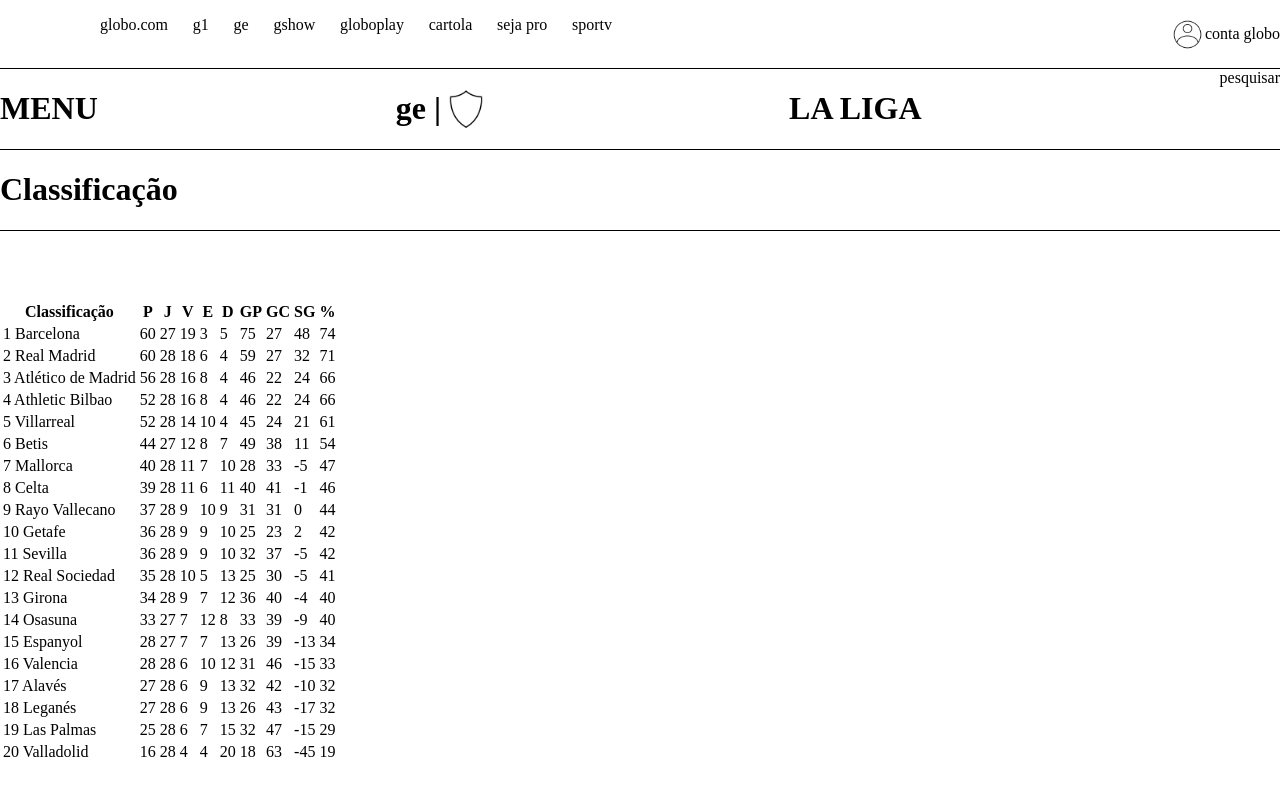
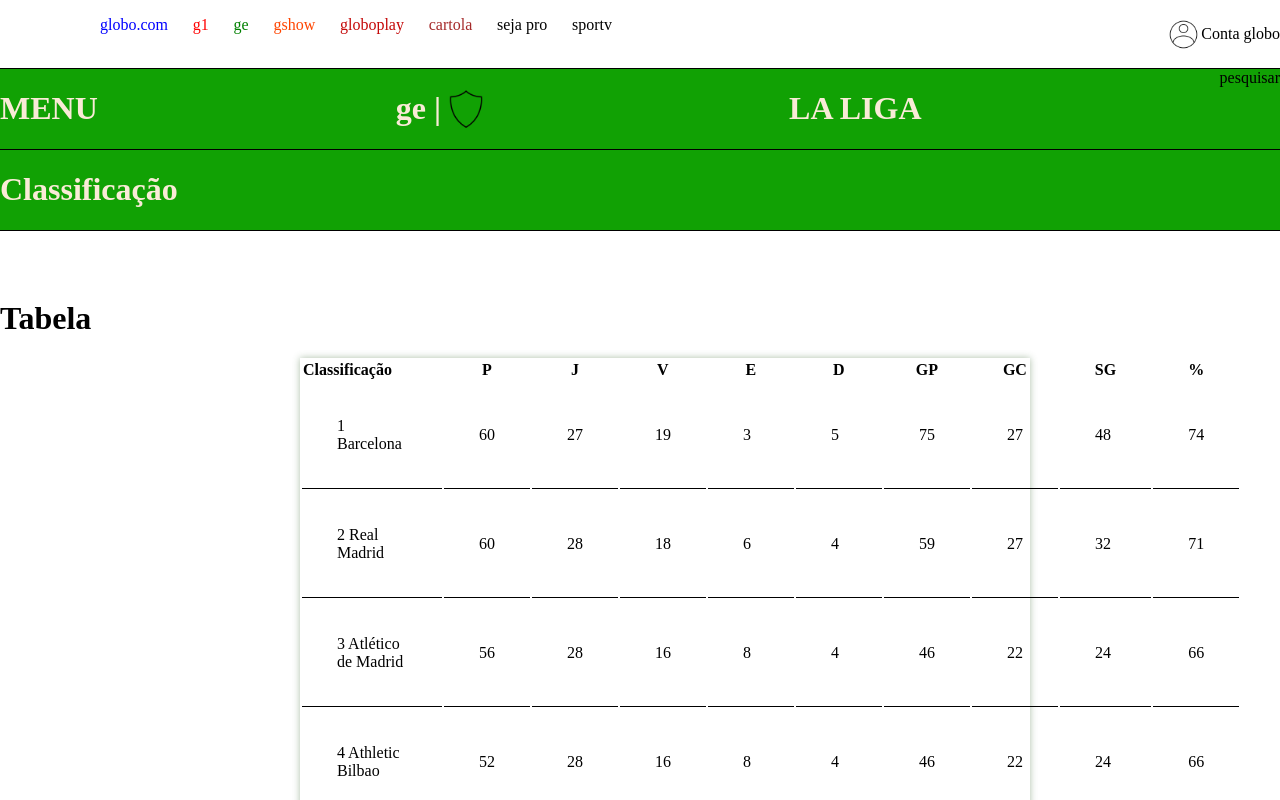
Before and after one commit to pedroitl/tabela-campeonato, a plain HTML site: page index.html in a window 1280 px wide. Shown: the top 800 px of the page. Drawn offline with Linux system fonts and the light colour scheme.

Commit message:
update style and fixing errors

```diff
--- a/index.html
+++ b/index.html
@@ -10,18 +10,18 @@
     <header>
         <div class="header-main">
             <div class="header-main-extensoes">
-                <p>globo.com</p>
-                <p>g1</p>
-                <p>ge</p>
-                <p>gshow</p>
-                <p>globoplay</p>
-                <p>cartola</p>
-                <p>seja pro</p>
-                <p>sportv</p>
+                <p class="globo-com">globo.com</p>
+                <p class="g1">g1</p>
+                <p class="ge">ge</p>
+                <p class="gshow">gshow</p>
+                <p class="globoplay">globoplay</p>
+                <p class="cartola">cartola</p>
+                <p class="seja-pro">seja pro</p>
+                <p class="sportv">sportv</p>
             </div>
             <div class="header-main-conta-globo">
                 <img src="./imagens/img-conta-globo.png" alt="">
-                <p>conta globo</p>
+                <p>Conta globo</p>
             </div>
         </div>
         <div class="header-sub-main">
@@ -44,9 +44,11 @@
         </div>
     </header>
     <main>
+        <h1>Tabela</h1>
+        <div class="table">
             <table>
                 <tr>
-                <th>Classificação</th>
+                    <th class="classificacao">Classificação</th>
                     <th>P</th>
                     <th>J</th>
                     <th>V</th>
@@ -299,6 +301,7 @@
                     <td>19</td>
                 </tr>
             </table>
+        </div>
     </main>
 </body>
 </html>
--- a/style.css
+++ b/style.css
@@ -11,13 +11,43 @@ header {
     flex-direction: column;
     position: fixed;
     top: 0;
+    background-color: rgb(17, 161, 4);
     border-bottom: 1px solid;
+}
+
+header h1 {
+    color: antiquewhite;
 }
 
 header .header-main {
     display: flex;
     justify-content: space-between;
     border-bottom: 1px solid;
+    background-color: white;
+}
+
+header .header-main .header-main-extensoes .globo-com {
+    color: blue !important;
+}
+
+header .header-main .header-main-extensoes .g1 {
+    color: red;
+}
+
+header .header-main .header-main-extensoes .ge {
+    color: green;
+}
+
+header .header-main .header-main-extensoes .gshow{
+    color: orangered;
+}
+
+header .header-main .header-main-extensoes .globoplay {
+    color: rgb(196, 8, 8);
+}
+
+header .header-main .header-main-extensoes .cartola {
+    color: brown;
 }
 
 header .header-main img{
@@ -31,6 +61,7 @@ header .header-main .header-main-extensoes {
     width: 40%;
     justify-content: space-between;
     align-items: baseline;
+
 }
 
 header .header-main .header-main-conta-globo {
@@ -57,3 +88,19 @@ header .header-sub-main-extencao img {
 main {
     margin-top: 300px;
 }
+
+main .table {
+    width: 57%;
+    height: auto;
+    margin: 0 1050px 0 300px;
+    box-shadow: 0px 0px 7px rgba(59, 105, 49, 0.425);
+}
+
+main .classificacao {
+    padding-right: 50px;
+}
+
+td {
+    padding: 35px;
+    border-bottom: 1px solid;
+}
```
Lines whose indentation alone changed are shown as unchanged.
